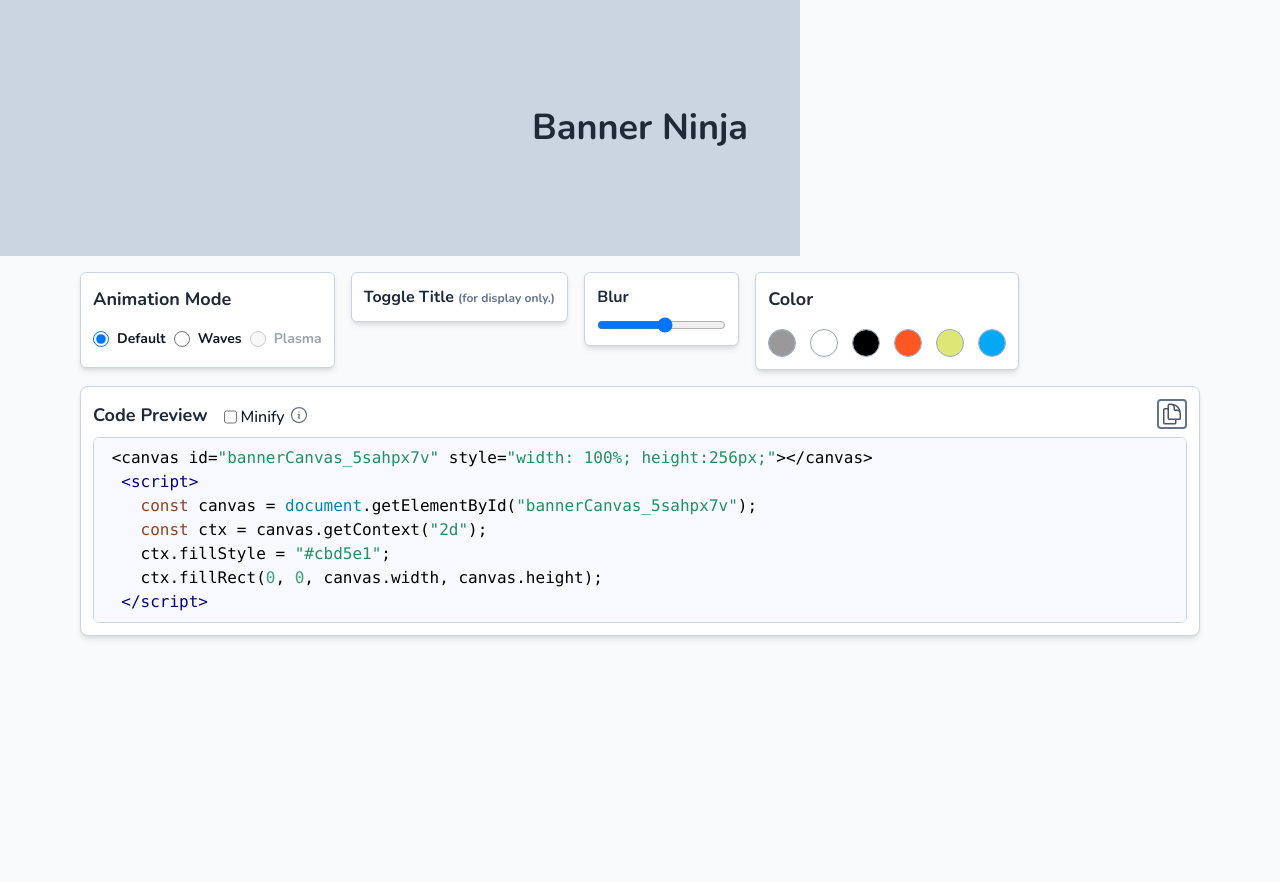
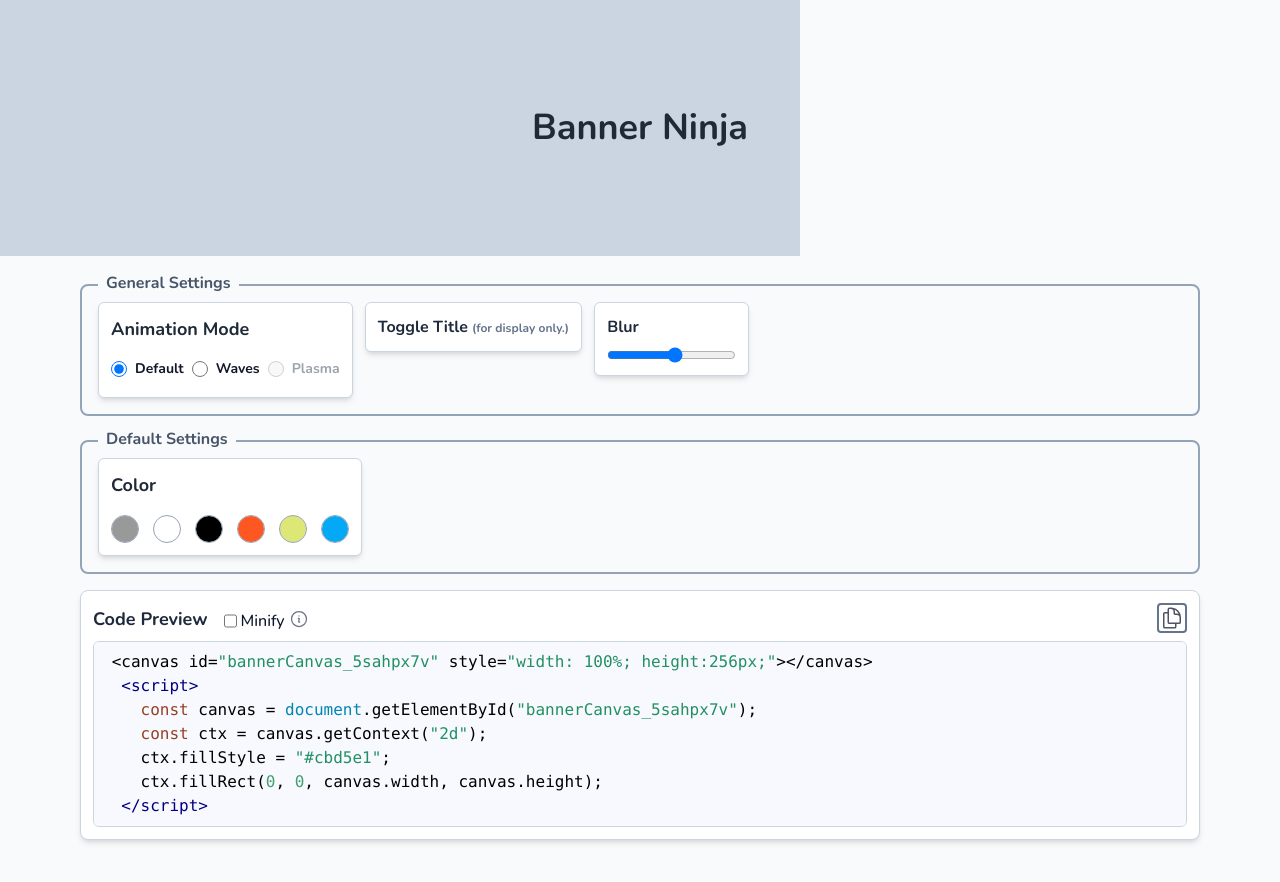
Before and after one commit to stujmar/banner-ninja, a React (Vite) app: page / in a window 1280 px wide. Shown: the top 882 px of the page. Built offline with nearby package versions, Linux system fonts and the light colour scheme.

Commit message:
[sm] made some bordered sections for the different conent control types

```diff
--- a/src/App.tsx
+++ b/src/App.tsx
@@ -62,14 +62,6 @@ function App() {
     )
   }, [settings]);
 
-  const handleColorChange = (newColor: {label: string, value: string}) => {
-    let labelString: string = newColor.label.toLowerCase();
-    setSettings({
-      ...settings,
-      [labelString]: newColor.value,
-    });
-  }
-
   const handleSettingsChange = (e: any) => {
     let [name, value] = [e.target.name, e.target.value];
     if(name !== "increment" && name !== "blur") {
@@ -98,12 +90,13 @@ function App() {
   }
 
   return (
-    <div>
+    <div className="pb-24">
         <BannerPreview mode={mode} settings={settingsRef.current} titleSettings={titleSettings} updateSettings={handleSettingsChange}/>
-        <div className="container overflow-hidden max-w-6xl flex flex-col p-4 bg-slate-50 mx-auto h-screen justify-start items-center md:items-start">
+        <div className="container max-w-6xl p-4 bg-slate-50 mx-auto h-screen justify-start items-center md:items-start">
           <div>
             {/* Top Row */}
-            <div className="flex items-start flex-wrap gap-4">
+            <div className="relative mt-3 p-4 flex flex-wrap items-start gap-3 border-2 border-slate-400 rounded-lg w-full">
+              <div className="absolute font-nunito font-bold text-slate-600 pt-px -top-4 px-2 bg-slate-50">General Settings</div>
               <ModePicker mode={mode} onClick={(e) => {handleModeChange(e)}} />
               <ToggleButton label={"Toggle Title"} explainer={"(for display only.)"} onClick={toggleTitle} />
               <Fader
@@ -115,6 +108,10 @@ function App() {
                 value={settings.blur}
                 onChange={handleSettingsChange}
               />
+            </div>
+            {/* Mode Specific Settings */}
+            <div className="relative mt-6 p-4 flex items-start flex-wrap gap-3 border-2 border-slate-400 rounded-lg w-full">
+              <div className="absolute font-nunito font-bold text-slate-600 pt-px -top-4 px-2 bg-slate-50">{mode.charAt(0).toUpperCase() + mode.slice(1)} Settings</div>
             {controls}
             </div>
           </div>
--- a/src/input.css
+++ b/src/input.css
@@ -1,13 +1,17 @@
 @tailwind base;
 @tailwind components;
 @tailwind utilities;
+
+* {
+  box-sizing: border-box;
+}
 
 .font-nunito {
   font-family: 'Nunito', sans-serif;
 }
 
 body {
-  overflow: hidden;
+  /* overflow: hidden; */
   background-color: #f8fafc;
 }
 
--- a/src/output.css
+++ b/src/output.css
@@ -562,6 +562,10 @@ video {
   left: 0px;
 }
 
+.-top-4 {
+  top: -1rem;
+}
+
 .-z-10 {
   z-index: -10;
 }
@@ -577,6 +581,14 @@ video {
 .mx-auto {
   margin-left: auto;
   margin-right: auto;
+}
+
+.mt-3 {
+  margin-top: 0.75rem;
+}
+
+.mt-6 {
+  margin-top: 1.5rem;
 }
 
 .mr-2 {
@@ -728,6 +740,10 @@ video {
   justify-content: space-between;
 }
 
+.gap-3 {
+  gap: 0.75rem;
+}
+
 .gap-4 {
   gap: 1rem;
 }
@@ -744,24 +760,29 @@ video {
   overflow: hidden;
 }
 
+.rounded-lg {
+  border-radius: 0.5rem;
+}
+
 .rounded {
   border-radius: 0.25rem;
-}
-
-.rounded-lg {
-  border-radius: 0.5rem;
 }
 
 .rounded-md {
   border-radius: 0.375rem;
 }
 
+.border-2 {
+  border-width: 2px;
+}
+
 .border {
   border-width: 1px;
 }
 
-.border-2 {
-  border-width: 2px;
+.border-slate-400 {
+  --tw-border-opacity: 1;
+  border-color: rgb(148 163 184 / var(--tw-border-opacity));
 }
 
 .border-slate-300 {
@@ -837,14 +858,22 @@ video {
   padding: 1px;
 }
 
+.px-2 {
+  padding-left: 0.5rem;
+  padding-right: 0.5rem;
+}
+
 .py-px {
   padding-top: 1px;
   padding-bottom: 1px;
 }
 
-.px-2 {
-  padding-left: 0.5rem;
-  padding-right: 0.5rem;
+.pb-24 {
+  padding-bottom: 6rem;
+}
+
+.pt-px {
+  padding-top: 1px;
 }
 
 .text-left {
@@ -895,6 +924,11 @@ video {
 
 .leading-3 {
   line-height: .75rem;
+}
+
+.text-slate-600 {
+  --tw-text-opacity: 1;
+  color: rgb(71 85 105 / var(--tw-text-opacity));
 }
 
 .text-gray-800 {
@@ -992,12 +1026,16 @@ video {
   transition-duration: 150ms;
 }
 
+* {
+  box-sizing: border-box;
+}
+
 .font-nunito {
   font-family: 'Nunito', sans-serif;
 }
 
 body {
-  overflow: hidden;
+  /* overflow: hidden; */
   background-color: #f8fafc;
 }
 
```
Lines whose indentation alone changed are shown as unchanged.
